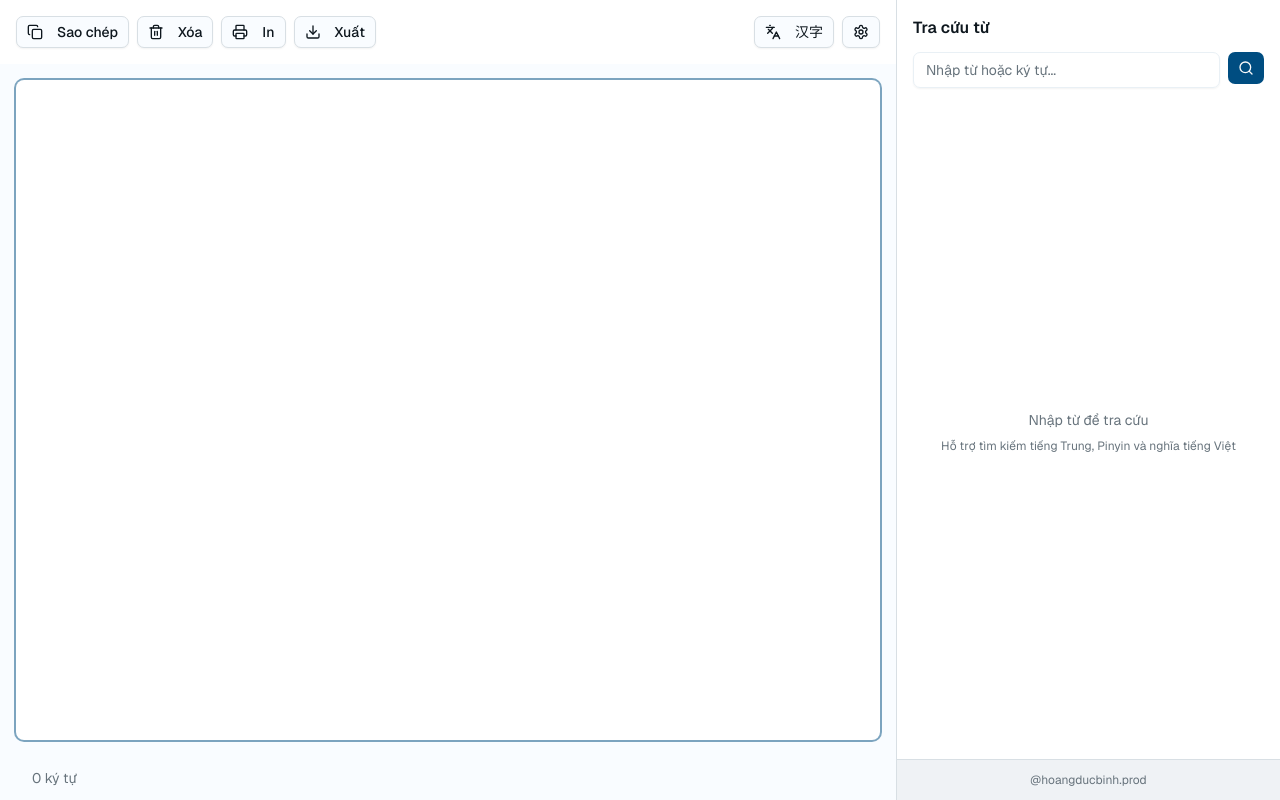
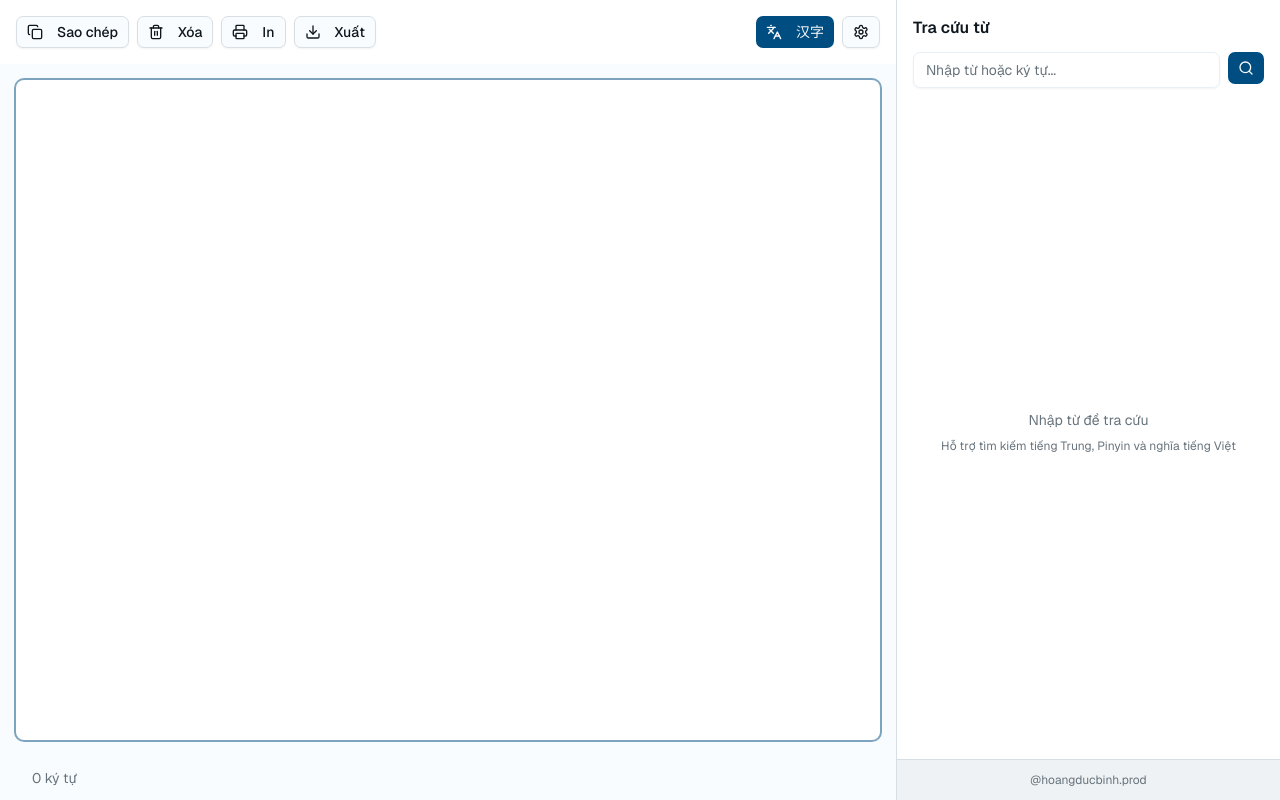
Before and after one commit to hoangducbinh/pinyin-editor-pro, a Next.js app: page / in a window 1280 px wide. Built offline with nearby package versions, Linux system fonts and the light colour scheme.

Commit message:
mặc định bật hỗ trợ gõ hanzi

```diff
--- a/app/page.tsx
+++ b/app/page.tsx
@@ -11,7 +11,7 @@ import Dictionary from "@/components/editor/dictionary"
 export default function Home() {
   const editorRef = useRef<HTMLDivElement>(null)
   const [content, setContent] = useState("")
-  const [hanziInputEnabled, setHanziInputEnabled] = useState(false)
+  const [hanziInputEnabled, setHanziInputEnabled] = useState(true)
 
   const handleInput = (e: React.FormEvent<HTMLDivElement>) => {
     const text = e.currentTarget.textContent || ""
```
